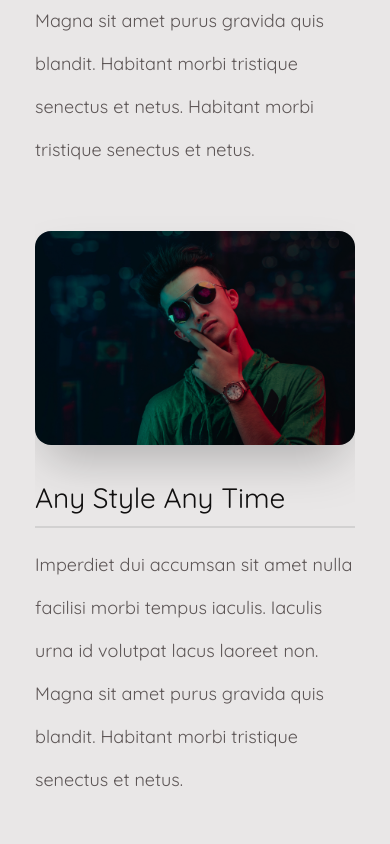
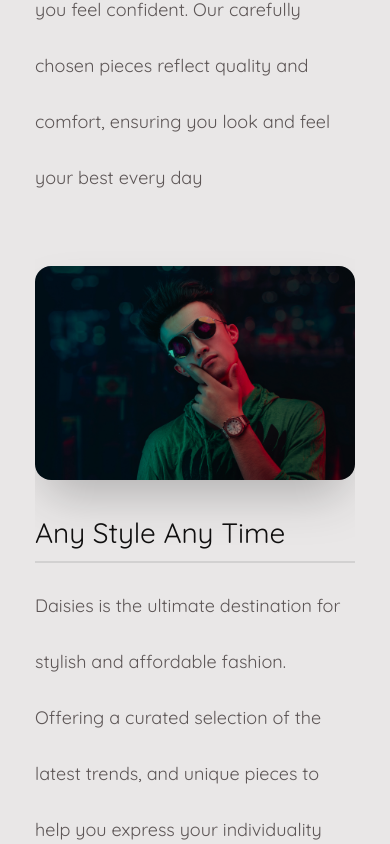
Before and after one commit to Jwilkins48/Clothing-Store, a React (Vite) app: page / in a window 390 px wide. Shown: the part 1153-1997 px from the top of the page. Built offline with nearby package versions, Linux system fonts and the light colour scheme; no server answers; the database is empty; a web font is replaced by a local one.

Commit message:
updated home page css

```diff
--- a/src/index.css
+++ b/src/index.css
@@ -63,7 +63,7 @@ html {
 }
 
 .line {
-  line-height: 43px;
+  line-height: 3.5rem;
 }
 
 .shop {
--- a/src/pages/Home.jsx
+++ b/src/pages/Home.jsx
@@ -48,7 +48,7 @@ function Home() {
 
   return (
     <div>
-      <section id="home" className="h:[16rem] lg:h-[42rem] background relative">
+      <main id="home" className="h:[16rem] lg:h-[42rem] background relative">
         <figure>
           <img
             className="img lg:w-full md:w-[50rem] h-[25rem] lg:h-auto"
@@ -93,23 +93,22 @@ function Home() {
             </Link>
           </div>
         </div>
-      </section>
+      </main>
       <section className="text-center">
+        <h1 className="mt-24 text-5xl text-neutral featured ">
+          Featured Items
+        </h1>
+
+        <div className="divider lg:w-[50rem] lg:mx-auto mx-8 my-14">
+          <i className="fa-regular my-2 text-green-500 fa-heart" />
+        </div>
+
         <div
           data-aos="fade-up"
           data-aos-offset="300"
           data-aos-duration="1000"
           data-aos-once="true"
-        >
-          <h1 className="mt-24 text-5xl text-neutral featured ">
-            Featured Items
-          </h1>
-
-          <div className="divider lg:w-[50rem] lg:mx-auto mx-8 my-14">
-            <i className="fa-regular my-2 text-green-500 fa-heart" />
-          </div>
-        </div>
-
+        ></div>
         <div className="grid grid-cols-1 md:grid-cols-2 lg:grid-cols-4 mx-16">
           {featured?.map((featured) => (
             <FeaturedCard
@@ -140,10 +139,10 @@ function Home() {
                 </h1>
                 <div className="divider lg:hidden my-0"></div>
                 <p className=" w-80 lg:w-full text-lg lg:text-[26px] line mt-2 text-neutral">
-                  Imperdiet dui accumsan sit amet nulla facilisi morbi tempus
-                  iaculis. Iaculis urna id volutpat lacus laoreet non. Magna sit
-                  amet purus gravida quis blandit. Habitant morbi tristique
-                  senectus et netus. Habitant morbi tristique senectus et netus.
+                  At Daisies we celebrate individuality and aim to provide
+                  styles that make you feel confident. Our carefully chosen
+                  pieces reflect quality and comfort, ensuring you look and feel
+                  your best every day
                 </p>
               </div>
             </div>
@@ -157,10 +156,9 @@ function Home() {
                 </h1>
                 <div className="divider lg:hidden my-0"></div>
                 <p className="text-lg lg:text-[26px] line mt-2 mb-4 text-neutral">
-                  Imperdiet dui accumsan sit amet nulla facilisi morbi tempus
-                  iaculis. Iaculis urna id volutpat lacus laoreet non. Magna sit
-                  amet purus gravida quis blandit. Habitant morbi tristique
-                  senectus et netus.
+                  Daisies is the ultimate destination for stylish and affordable
+                  fashion. Offering a curated selection of the latest trends,
+                  and unique pieces to help you express your individuality
                 </p>
               </div>
               <figure>
@@ -188,9 +186,9 @@ function Home() {
                 </h1>
                 <div className="divider lg:hidden my-0"></div>
                 <p className="text-xl lg:text-[26px] line mt-2 text-neutral">
-                  Imperdiet dui accumsan sit amet nulla facilisi morbi tempus
-                  iaculis. Iaculis urna id volutpat lacus laoreet non. Magna sit
-                  amet purus gravida quis blandit.
+                  Our mission is to provide you with high-quality clothing and
+                  exceptional service, ensuring a seamless shopping experience
+                  both online and in-store
                 </p>
               </div>
             </div>
@@ -204,10 +202,9 @@ function Home() {
                 </h1>
                 <div className="divider lg:hidden my-0"></div>
                 <p className="text-xl lg:text-[26px] line mt-2 text-neutral">
-                  Imperdiet dui accumsan sit amet nulla facilisi morbi tempus
-                  iaculis. Iaculis urna id volutpat lacus laoreet non. Magna sit
-                  amet purus gravida quis blandit. Habitant morbi tristique
-                  senectus et netus!
+                  Whether you're updating your wardrobe or searching for the
+                  perfect outfit for a special occasion, Daisies is here to
+                  inspire your style journey
                 </p>
               </div>
               <figure>
```
